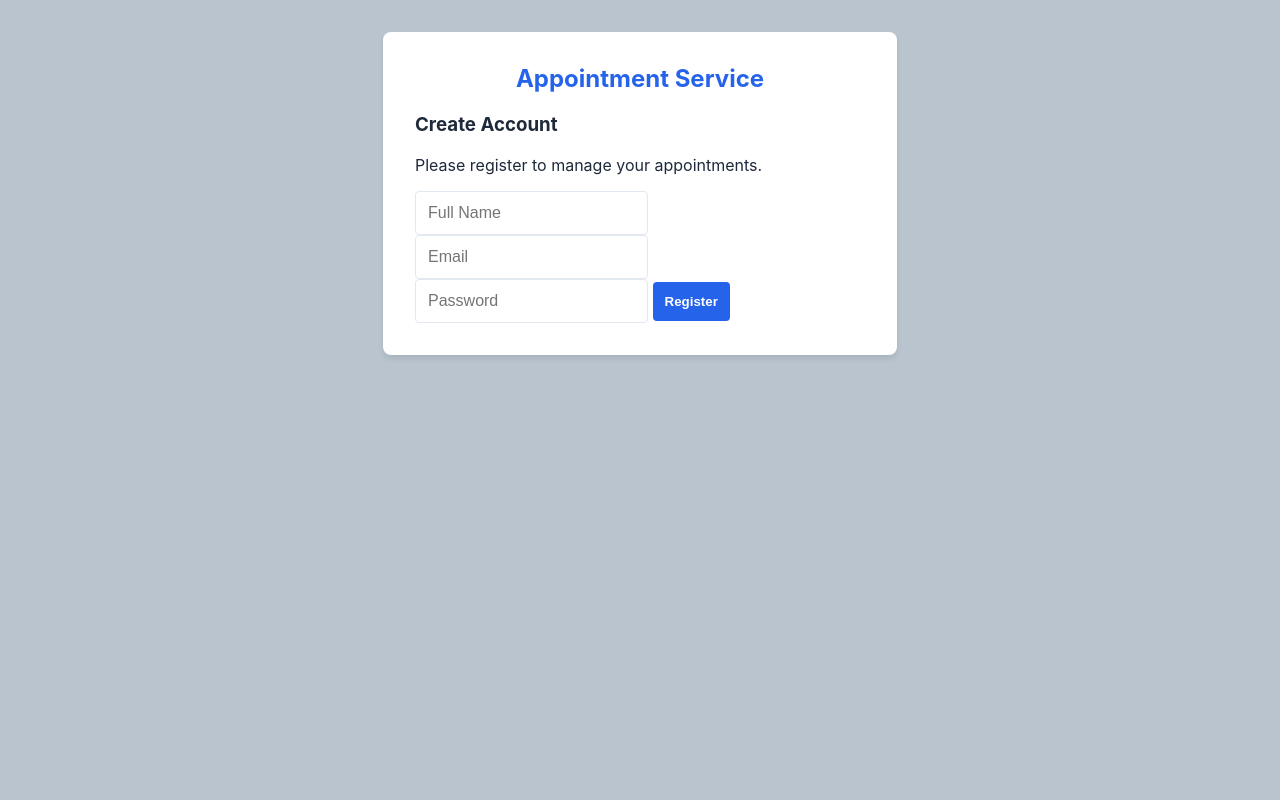
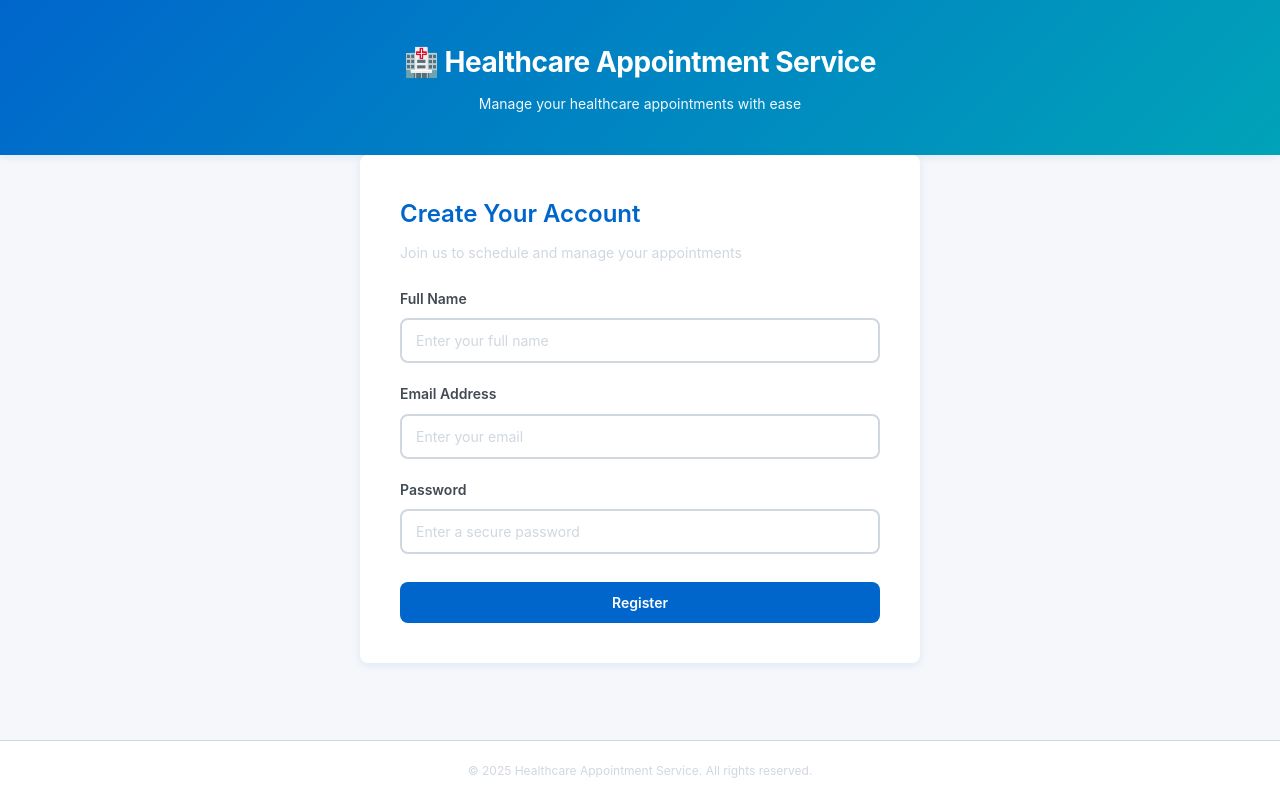
Before and after one commit to BibiBool/hms-fastapi-app, a plain HTML site: page static/index.html in a window 1280 px wide. Drawn offline with Linux system fonts and the light colour scheme.

Commit message:
Refactor code structure for improved readability and maintainability

```diff
--- a/static/index.html
+++ b/static/index.html
@@ -1,26 +1,74 @@
 <!DOCTYPE html>
-<html>
+<html lang="en">
+
 <head>
+    <meta charset="UTF-8">
+    <meta name="viewport" content="width=device-width, initial-scale=1.0">
+    <title>Healthcare Appointment Service</title>
     <link rel="stylesheet" href="/static/style.css">
 </head>
+
 <body>
     <div id="app">
-        <h2>Appointment Service</h2>
+        <!-- Header -->
+        <header class="header">
+            <div class="container">
+                <h1 class="logo">🏥 Healthcare Appointment Service</h1>
+                <p class="tagline">Manage your healthcare appointments with ease</p>
+            </div>
+        </header>
 
-        <div id="register-section">
-            <h3>Create Account</h3>
-            <p>Please register to manage your appointments.</p>
-            <input type="text" id="reg-fullname" placeholder="Full Name" required>
-            <input type="email" id="reg-email" placeholder="Email" required>
-            <input type="password" id="reg-password" placeholder="Password" required>
-            <button onclick="register()">Register</button>
-        </div>
+        <!-- Main Content -->
+        <main class="container">
+            <!-- Registration Form Section -->
+            <div id="register-section" class="card">
+                <div class="card-content">
+                    <h2>Create Your Account</h2>
+                    <p class="subtitle">Join us to schedule and manage your appointments</p>
 
-        <div id="appointments-section" class="hidden">
-            <h3>Your Appointments</h3>
-            <ul id="appointments"></ul>
-        </div>
+                    <form id="register-form" onsubmit="handleRegisterSubmit(event)">
+                        <div class="form-group">
+                            <label for="reg-fullname">Full Name</label>
+                            <input type="text" id="reg-fullname" placeholder="Enter your full name" required>
+                        </div>
+
+                        <div class="form-group">
+                            <label for="reg-email">Email Address</label>
+                            <input type="email" id="reg-email" placeholder="Enter your email" required>
+                        </div>
+
+                        <div class="form-group">
+                            <label for="reg-password">Password</label>
+                            <input type="password" id="reg-password" placeholder="Enter a secure password" required>
+                        </div>
+
+                        <button type="submit" class="btn btn-primary" id="register-btn">Register</button>
+                    </form>
+
+                    <!-- Error Message Display -->
+                    <div id="error-message" class="alert alert-error hidden"></div>
+                </div>
+            </div>
+
+            <!-- Success Message Section -->
+            <div id="success-section" class="card hidden">
+                <div class="card-content success-content">
+                    <div class="success-icon">✓</div>
+                    <h2>Registration Successful!</h2>
+                    <p>You are registered and ready to use our service.</p>
+                    <p class="success-subtitle">You can now log in with your credentials.</p>
+                    <button class="btn btn-primary" onclick="resetForm()">Register Another Account</button>
+                </div>
+            </div>
+        </main>
+
+        <!-- Footer -->
+        <footer class="footer">
+            <p>&copy; 2025 Healthcare Appointment Service. All rights reserved.</p>
+        </footer>
     </div>
+
     <script src="/static/script.js"></script>
 </body>
+
 </html>
--- a/static/script.js
+++ b/static/script.js
@@ -1,88 +1,103 @@
-async function login() {
-    const email = document.getElementById('username').value;
-    const password = document.getElementById('password').value;
+/**
+ * Handle registration form submission
+ */
+async function handleRegisterSubmit(event) {
+  event.preventDefault();
 
-    // FastAPI Users /auth/jwt/login expects form data by default
-    const formData = new FormData();
-    formData.append('username', email);
-    formData.append('password', password);
+  // 1. Capture inputs
+  const fullName = document.getElementById("reg-fullname").value.trim();
+  const email = document.getElementById("reg-email").value.trim();
+  const password = document.getElementById("reg-password").value;
+  const registerBtn = document.getElementById("register-btn");
+  const errorMessage = document.getElementById("error-message");
 
-    const response = await fetch('/auth/jwt/register', {
-        method: 'POST',
-        body: formData
-    });
+  // 2. Clear previous errors
+  errorMessage.textContent = "";
+  errorMessage.classList.add("hidden");
 
-    if (response.ok) {
-        const data = await response.json();
-        localStorage.setItem('token', data.access_token);
-        loadAppointments();
-    } else {
-        alert('Login failed');
-    }
-}
-
-async function loadAppointments() {
-    const token = localStorage.getItem('token');
-    const response = await fetch('/appointments', {
-        headers: { 'Authorization': `Bearer ${token}` }
-    });
-    const appointments = await response.json();
-    const list = document.getElementById('appointments');
-    list.innerHTML = appointments.map(a => `<li>${a.date} - ${a.patient_name}</li>`).join('');
-}
-
-function updateUI() {
-    const token = localStorage.getItem('token');
-    if (token) {
-        document.getElementById('login-form').classList.add('hidden');
-        document.getElementById('appointments').classList.remove('hidden');
-    } else {
-        document.getElementById('login-form').classList.remove('hidden');
-        document.getElementById('appointments').classList.add('hidden');
-    }
-}
-
-async function register() {
-    // 1. Capture inputs
-    const fullName = document.getElementById('reg-fullname').value;
-    const email = document.getElementById('reg-email').value;
-    const password = document.getElementById('reg-password').value;
-
-    // 2. Validate inputs locally
+  // 3. Validate inputs locally
   if (!fullName || !email || !password) {
-        alert("Please fill in all fields");
+    displayError("Please fill in all fields");
     return;
   }
 
-    // 3. Prepare payload matching your UserCreate schema
+  if (password.length < 8) {
+    displayError("Password must be at least 8 characters long");
+    return;
+  }
+
+  // 4. Disable button during submission
+  registerBtn.disabled = true;
+  registerBtn.textContent = "Registering...";
+
+  // 5. Prepare payload matching backend UserCreate schema
   const payload = {
     email: email,
     password: password,
     full_name: fullName,
-        is_active: true,
-        is_superuser: false,
-        is_verified: false
   };
 
   try {
-        const response = await fetch('/auth/register', {
-            method: 'POST',
+    const response = await fetch("/auth/register", {
+      method: "POST",
       headers: {
-                'Content-Type': 'application/json'
+        "Content-Type": "application/json",
       },
-            body: JSON.stringify(payload)
+      body: JSON.stringify(payload),
     });
 
-        if (response.ok) {
-            alert('Registration successful! You can now log in.');
-            // After successful registration, you could redirect to a login page
-            // or automatically trigger the login flow.
+    if (response.status === 201) {
+      // Success: Hide form and show success message
+      document.getElementById("register-section").classList.add("hidden");
+      document.getElementById("success-section").classList.remove("hidden");
+    } else if (response.status === 400) {
+      const errorData = await response.json();
+      // Handle validation errors
+      if (errorData.detail && Array.isArray(errorData.detail)) {
+        const errorTexts = errorData.detail
+          .map((err) => err.msg || err)
+          .join(", ");
+        displayError(`Registration failed: ${errorTexts}`);
+      } else if (errorData.detail) {
+        displayError(`Registration failed: ${errorData.detail}`);
+      } else {
+        displayError("Registration failed: Invalid input");
+      }
+    } else if (response.status === 409) {
+      displayError("This email is already registered. Please try another one.");
     } else {
       const errorData = await response.json();
-            alert(`Registration failed: ${JSON.stringify(errorData.detail)}`);
+      displayError(
+        `Registration failed: ${errorData.detail || "Unknown error"}`
+      );
     }
   } catch (error) {
-        console.error('Connection Error:', error);
-        alert('Could not connect to the server.');
+    console.error("Connection Error:", error);
+    displayError(
+      "Could not connect to the server. Please check your connection."
+    );
+  } finally {
+    // Re-enable button
+    registerBtn.disabled = false;
+    registerBtn.textContent = "Register";
   }
 }
+
+/**
+ * Display error message
+ */
+function displayError(message) {
+  const errorMessage = document.getElementById("error-message");
+  errorMessage.textContent = message;
+  errorMessage.classList.remove("hidden");
+}
+
+/**
+ * Reset form for new registration
+ */
+function resetForm() {
+  document.getElementById("register-form").reset();
+  document.getElementById("register-section").classList.remove("hidden");
+  document.getElementById("success-section").classList.add("hidden");
+  document.getElementById("error-message").classList.add("hidden");
+}
--- a/static/style.css
+++ b/static/style.css
@@ -1,89 +1,305 @@
 :root {
-    --primary: #2563eb;
-    --primary-hover: #1d4ed8;
-    --bg: #b9c4cf;
-    --text: #1e293b;
-    --border: #e2e8f0;
+  /* Healthcare Color Palette */
+  --primary-blue: #0066cc;
+  --light-blue: #e6f2ff;
+  --dark-blue: #004fa3;
+  --accent-teal: #00a3b8;
+  --light-gray: #f5f7fa;
+  --medium-gray: #d0d7df;
+  --dark-gray: #424a53;
   --white: #ffffff;
+  --success-green: #22c55e;
+  --error-red: #ef4444;
+  --border-radius: 8px;
+  --box-shadow: 0 2px 8px rgba(0, 102, 204, 0.1);
 }
 
-body {
-    font-family: -apple-system, BlinkMacSystemFont, "Segoe UI", Roboto, sans-serif;
-    background-color: var(--bg);
-    color: var(--text);
+/* Reset and Base Styles */
+* {
   margin: 0;
-    display: flex;
-    justify-content: center;
-    padding: 2rem;
+  padding: 0;
+  box-sizing: border-box;
 }
 
-#app {
-    width: 100%;
-    max-width: 450px;
-    background: var(--white);
-    padding: 2rem;
-    border-radius: 8px;
-    box-shadow: 0 4px 6px -1px rgb(0 0 0 / 0.1);
+html,
+body {
+  font-family: -apple-system, BlinkMacSystemFont, "Segoe UI", Roboto,
+    "Helvetica Neue", Arial, sans-serif;
+  line-height: 1.6;
+  color: var(--dark-gray);
+  background-color: var(--light-gray);
 }
 
-h2 {
-    margin-top: 0;
-    color: var(--primary);
-    text-align: center;
+/* Layout */
+#app {
+  display: flex;
+  flex-direction: column;
+  min-height: 100vh;
 }
 
-/* Form Styles */
-#login-form {
+.container {
+  max-width: 600px;
+  margin: 0 auto;
+  padding: 0 20px;
+  width: 100%;
+}
+
+/* Header */
+.header {
+  background: linear-gradient(
+    135deg,
+    var(--primary-blue) 0%,
+    var(--accent-teal) 100%
+  );
+  color: var(--white);
+  padding: 40px 20px;
+  text-align: center;
+  box-shadow: var(--box-shadow);
+}
+
+.logo {
+  font-size: 28px;
+  font-weight: 700;
+  margin-bottom: 8px;
+  letter-spacing: -0.5px;
+}
+
+.tagline {
+  font-size: 14px;
+  opacity: 0.95;
+  font-weight: 400;
+}
+
+/* Main Content */
+main {
+  flex: 1;
+  padding: 40px 20px;
+}
+
+/* Card Component */
+.card {
+  background: var(--white);
+  border-radius: var(--border-radius);
+  box-shadow: var(--box-shadow);
+  transition: box-shadow 0.3s ease;
+}
+
+.card:hover {
+  box-shadow: 0 4px 16px rgba(0, 102, 204, 0.15);
+}
+
+.card-content {
+  padding: 40px;
+}
+
+.card h2 {
+  font-size: 24px;
+  color: var(--primary-blue);
+  margin-bottom: 8px;
+  font-weight: 600;
+}
+
+.subtitle {
+  font-size: 14px;
+  color: var(--medium-gray);
+  margin-bottom: 24px;
+}
+
+/* Forms */
+#register-form {
   display: flex;
   flex-direction: column;
-    gap: 1rem;
+  gap: 20px;
 }
 
-input {
-    padding: 0.75rem;
-    border: 1px solid var(--border);
-    border-radius: 4px;
-    font-size: 1rem;
+.form-group {
+  display: flex;
+  flex-direction: column;
+  gap: 8px;
 }
 
-input:focus {
-    outline: 2px solid var(--primary);
-    outline-offset: -1px;
+.form-group label {
+  font-weight: 600;
+  color: var(--dark-gray);
+  font-size: 14px;
 }
 
-button {
-    background-color: var(--primary);
-    color: white;
-    padding: 0.75rem;
+.form-group input {
+  padding: 12px 14px;
+  border: 2px solid var(--medium-gray);
+  border-radius: var(--border-radius);
+  font-size: 14px;
+  transition: border-color 0.2s ease, box-shadow 0.2s ease;
+  font-family: inherit;
+}
+
+.form-group input:focus {
+  outline: none;
+  border-color: var(--primary-blue);
+  box-shadow: 0 0 0 3px var(--light-blue);
+}
+
+.form-group input::placeholder {
+  color: var(--medium-gray);
+}
+
+/* Buttons */
+.btn {
+  padding: 12px 24px;
   border: none;
-    border-radius: 4px;
+  border-radius: var(--border-radius);
+  font-size: 14px;
   font-weight: 600;
   cursor: pointer;
-    transition: background 0.2s;
+  transition: all 0.3s ease;
+  font-family: inherit;
 }
 
-button:hover {
-    background-color: var(--primary-hover);
+.btn-primary {
+  background-color: var(--primary-blue);
+  color: var(--white);
+  margin-top: 8px;
 }
 
-/* Appointment List Styles */
-#appointments {
-    list-style: none;
-    padding: 0;
-    margin-top: 2rem;
+.btn-primary:hover:not(:disabled) {
+  background-color: var(--dark-blue);
+  transform: translateY(-2px);
+  box-shadow: 0 4px 12px rgba(0, 102, 204, 0.3);
 }
 
-#appointments li {
-    padding: 1rem;
-    border-bottom: 1px solid var(--border);
-    display: flex;
-    justify-content: space-between;
+.btn-primary:active:not(:disabled) {
+  transform: translateY(0);
 }
 
-#appointments li:last-child {
-    border-bottom: none;
+.btn-primary:disabled {
+  opacity: 0.7;
+  cursor: not-allowed;
 }
 
+/* Alerts */
+.alert {
+  padding: 14px 16px;
+  border-radius: var(--border-radius);
+  font-size: 14px;
+  margin-top: 16px;
+}
+
+.alert-error {
+  background-color: #fee;
+  color: var(--error-red);
+  border: 1px solid #fcc;
+}
+
+.alert-success {
+  background-color: #efe;
+  color: var(--success-green);
+  border: 1px solid #cfc;
+}
+
+/* Success Section */
+.success-content {
+  text-align: center;
+  padding: 60px 40px;
+}
+
+.success-icon {
+  font-size: 48px;
+  color: var(--success-green);
+  margin-bottom: 16px;
+  animation: scaleIn 0.4s ease-out;
+}
+
+.success-content h2 {
+  color: var(--success-green);
+  font-size: 28px;
+  margin-bottom: 12px;
+}
+
+.success-content p {
+  font-size: 14px;
+  color: var(--dark-gray);
+  margin-bottom: 8px;
+}
+
+.success-subtitle {
+  color: var(--medium-gray);
+  font-size: 13px;
+  margin-bottom: 24px !important;
+}
+
+/* Footer */
+.footer {
+  background-color: var(--white);
+  border-top: 1px solid var(--medium-gray);
+  padding: 20px;
+  text-align: center;
+  color: var(--medium-gray);
+  font-size: 12px;
+}
+
+/* Utility Classes */
 .hidden {
   display: none !important;
 }
+
+/* Animations */
+@keyframes scaleIn {
+  from {
+    transform: scale(0);
+    opacity: 0;
+  }
+  to {
+    transform: scale(1);
+    opacity: 1;
+  }
+}
+
+/* Responsive Design */
+@media (max-width: 600px) {
+  .container {
+    padding: 0 16px;
+  }
+
+  .header {
+    padding: 30px 16px;
+  }
+
+  .logo {
+    font-size: 22px;
+  }
+
+  main {
+    padding: 24px 0;
+  }
+
+  .card-content {
+    padding: 24px;
+  }
+
+  .success-content {
+    padding: 40px 24px;
+  }
+
+  .success-icon {
+    font-size: 40px;
+  }
+
+  .success-content h2 {
+    font-size: 22px;
+  }
+}
+
+@media (max-width: 400px) {
+  .logo {
+    font-size: 18px;
+  }
+
+  .card-content {
+    padding: 20px;
+  }
+
+  .btn {
+    padding: 10px 20px;
+    font-size: 13px;
+  }
+}
```
Also changed, not shown: 6 other files. Lines whose indentation alone changed are shown as unchanged.
